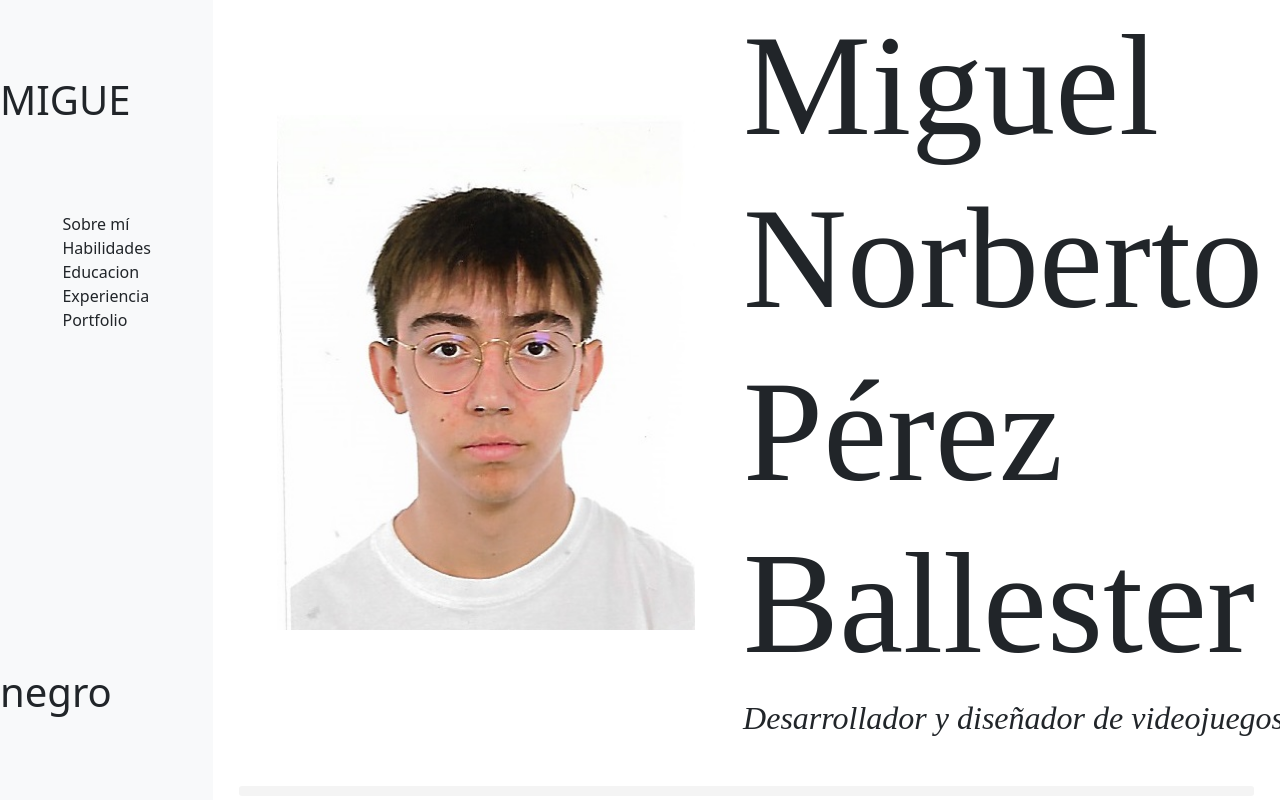
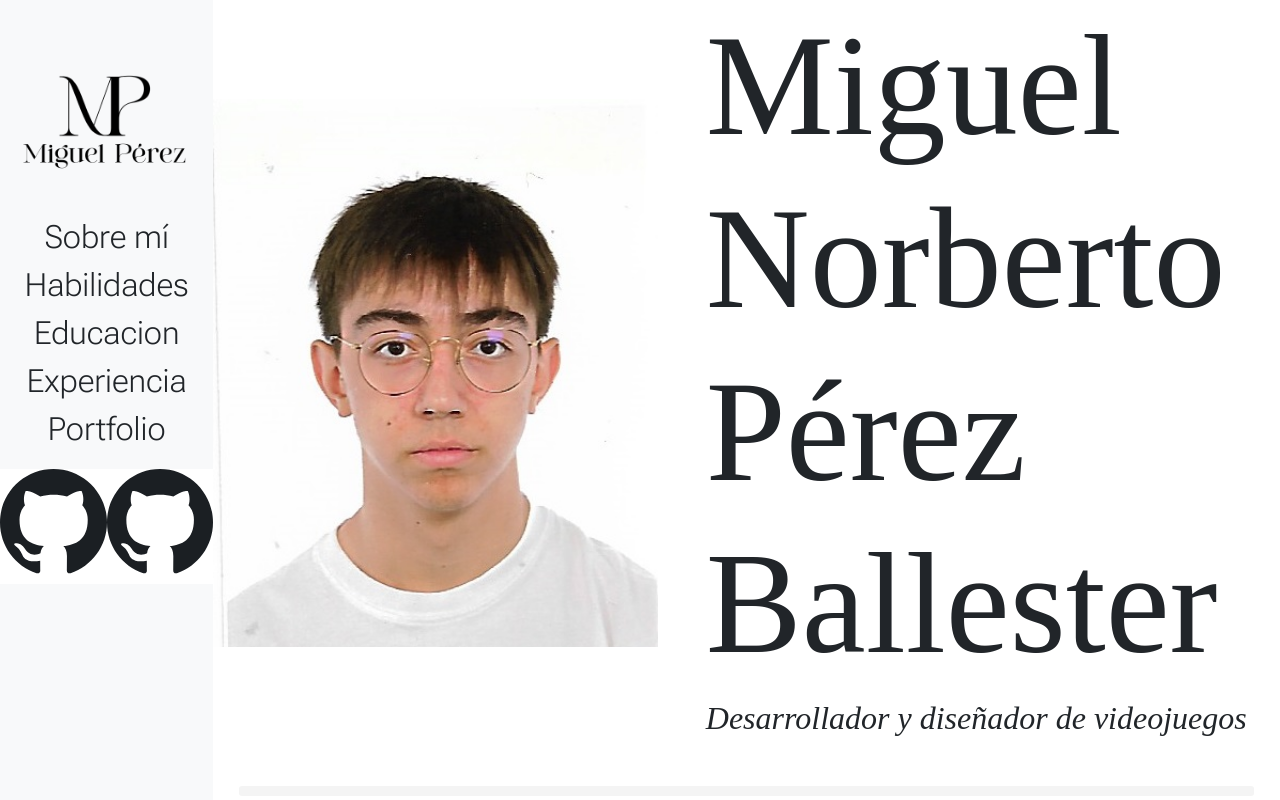
Before and after one commit to miguelNPB/CV, a plain HTML site: page index.html in a window 1280 px wide. Shown: the top 800 px of the page. Drawn offline with nearby package versions, Linux system fonts and the light colour scheme; a web font is replaced by a local one.

Commit message:
Subido logo y avances navegacion lateral

```diff
--- a/index.html
+++ b/index.html
@@ -23,29 +23,37 @@
     <!-- Navigation bar -->
     <div class="col-2 bg-light navegacion-lateral-container">
       <div class="navegacion-lateral-top">
-        <h1>MIGUE</h1>
+        <img src="assets/MiguelPerez_logo.png" class="img-fluid">
       </div>
       <div class="navegacion-lateral-menu">
-        <ul class="list-unstyled">
+        <ul class="list-unstyled text-center">
           <li>
-            <a class="nav-link actives" href="#SobreMi"> Sobre mí </a>
+            <a class="nav-link actives navegacion-lateral-text" href="#SobreMi"> Sobre mí </a>
           </li>
           <li>
-            <a class="nav-link actives" href="#Habilidades"> Habilidades </a>
+            <a class="nav-link actives navegacion-lateral-text" href="#Habilidades"> Habilidades </a>
           </li>
           <li>
-            <a class="nav-link actives" href="#Educacion"> Educacion </a>
+            <a class="nav-link actives navegacion-lateral-text" href="#Educacion"> Educacion </a>
           </li>
           <li>
-            <a class="nav-link actives" href="#Experiencia"> Experiencia </a>
+            <a class="nav-link actives navegacion-lateral-text" href="#Experiencia"> Experiencia </a>
           </li>
           <li>
-            <a class="nav-link actives" href="#Portfolio"> Portfolio </a>
+            <a class="nav-link actives navegacion-lateral-text" href="#Portfolio"> Portfolio </a>
           </li>
         </ul>
       </div>
-      <div class="navegacion-lateral-footer">
-        <h1>negro</h1>
+      <div class="navegacion-lateral-footer d-flex flex-column bg-white">
+        <div class="d-flex">
+          <a>
+            <img src="assets/github_link.svg" class="img-fluid">
+          </a>
+          <a>
+            <img src="assets/github_link.svg" class="img-fluid">
+          </a>
+        </div>
+        <h1></h1>
       </div>
     </div>
 
@@ -186,7 +194,7 @@
               <p> Colegio La Purísima - Torrevieja <br> Nota media: 9,06</p>
             </div>
             <div class="col-3">
-              <p class="educacion-texto-year">2021</p>
+              <p class="educacion-texto-year">2021 / 10</p>
               <a class="educacion-texto-title text-decoration-none text-dark" href="assets/C1.pdf">C1 Inglés Cambridge</a>
             </div>
             <div class="col-4">
@@ -205,7 +213,7 @@
 
         <div class="lista-educacion d-flex col-11">
           <div class="col-4">
-            <p class="educacion-texto-year">2023/7 - 2023/9<br>2024/7 - 2024/9</p>
+            <p class="educacion-texto-year">2023 / 7 - 2023 / 9<br>2024 / 7 - 2024 / 9</p>
             <p class="educacion-texto-title">McDonalds</p>
             <p> La Zenia - Trabajo de verano</p>
           </div>
--- a/styles.css
+++ b/styles.css
@@ -169,25 +169,27 @@ li::marker{
     top:0;
     left:0;
     height: 100vh;
-    justify-content: center;
+    justify-content: start;
 }
 
 .navegacion-lateral-top{
-
 }
 
 .navegacion-lateral-menu{
-    display: flex;
-    padding-top: 10vh;
     justify-content:center;
-    align-items:start;
+}
+
+.navegacion-lateral-text{
+    font-family: "Roboto Flex", sans-serif;
+    font-weight: 200;
+    font-size: 4vh;
 }
 
 .navegacion-lateral-footer{
     display: flex;
-    padding-top: 40vh;
-    text-align: center;
 }
+
+.navegacion-lateral
 
 .container-foto-intro{
     padding-left: 5vw;
```
Also changed, not shown: assets/MiguelPerez_logo.png (added), assets/github_link.svg (added), assets/linkedin_link.png (added).
